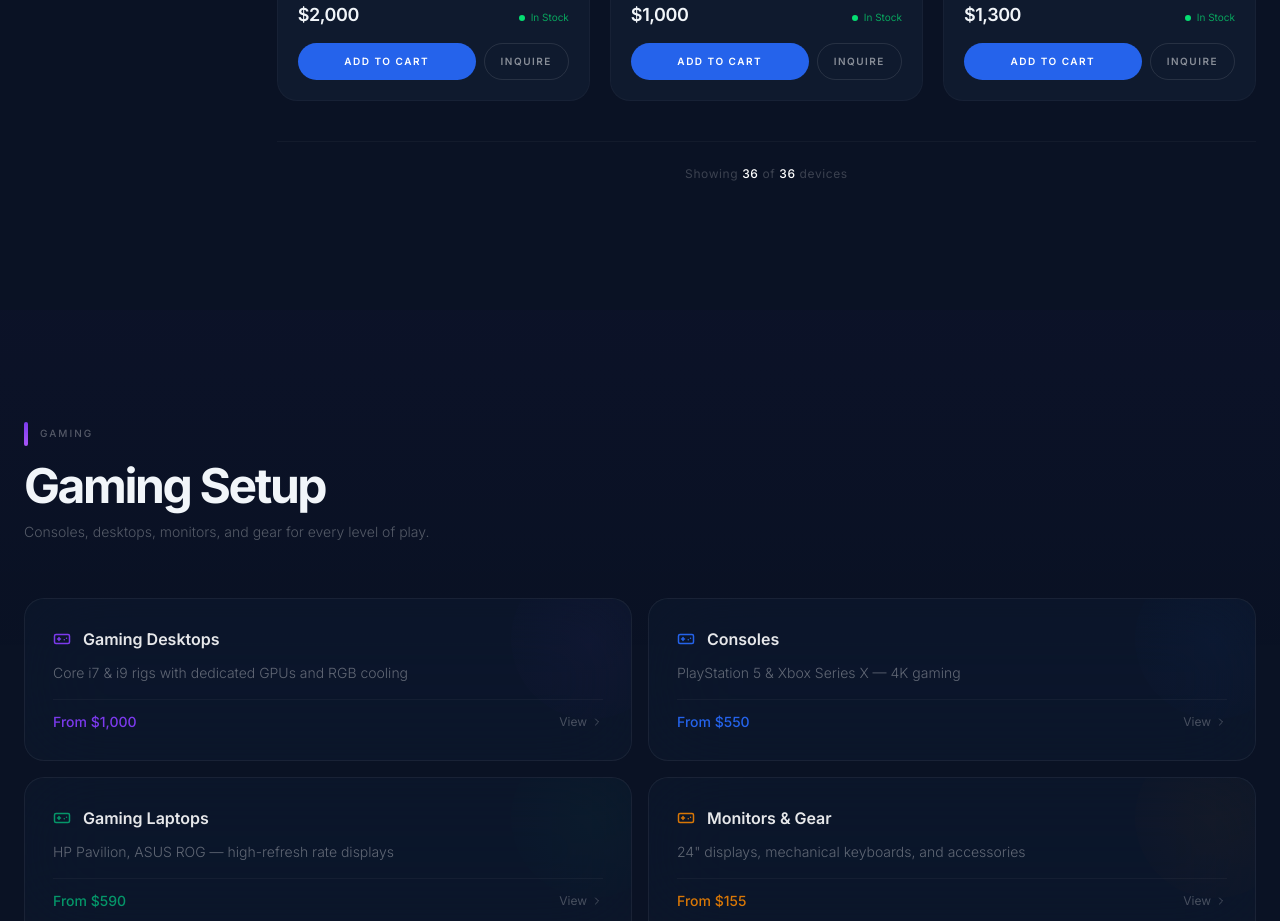
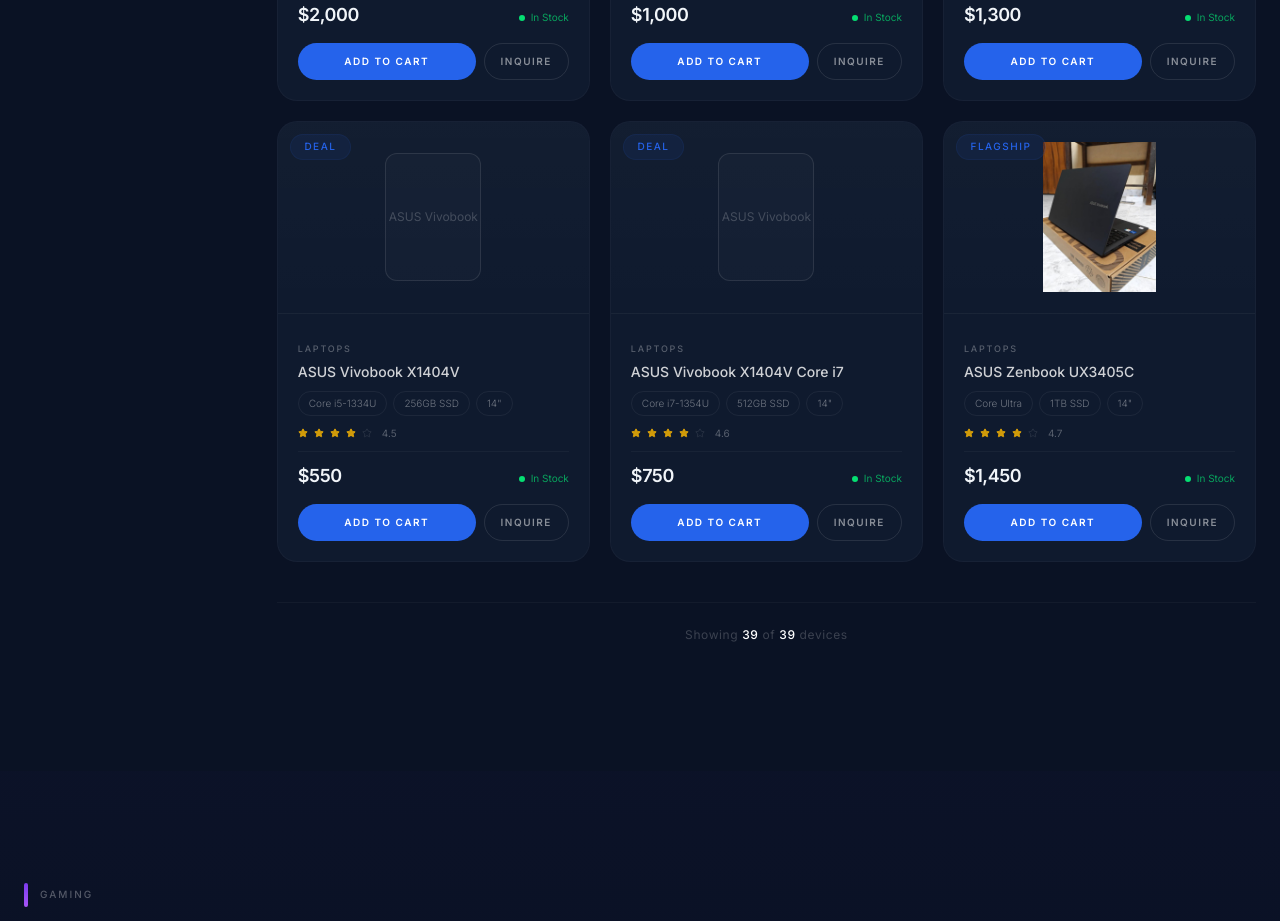
Before and after one commit to guvazakundai-pixel/premiumtec, a Next.js app: page / in a window 1280 px wide. Shown: the part 7760-8681 px from the top of the page. Built offline with nearby package versions, Linux system fonts and the light colour scheme.

Commit message:
Add 3 ASUS laptops (Vivobook X1404V i5/i7, Zenbook UX3405C)

```diff
--- a/app/products/data.js
+++ b/app/products/data.js
@@ -368,6 +368,34 @@
     description: 'Apple iPad M5 with 8GB RAM and 256GB storage. The ultimate creative and productivity tablet with M5 chip performance.',
     features: ['Apple M5 Chip', '8GB RAM', '256GB Storage', '13" Liquid Retina XDR Display', 'USB-C', 'iPadOS'],
   },
+  {
+    id: 43, name: 'ASUS Vivobook X1404V', category: 'Laptops',
+    slug: 'asus-vivobook-x1404v-i5',
+    processor: 'Core i5-1334U 13th Gen', storage: '256GB SSD',
+    display: '14" FHD', price: 550, originalPrice: null,
+    badge: 'DEAL', inStock: true, rating: 4.5, reviews: 0,
+    description: 'ASUS Vivobook X1404V with Core i5-1334U 13th Gen, 12GB RAM, 256GB SSD, and 14" FHD display. Reliable everyday performance.',
+    features: ['Core i5-1334U 13th Gen', '12GB RAM', '256GB SSD', '14" FHD Display', 'Windows 11', 'Slim Design'],
+  },
+  {
+    id: 44, name: 'ASUS Vivobook X1404V Core i7', category: 'Laptops',
+    slug: 'asus-vivobook-x1404v-i7',
+    processor: 'Core i7-1354U 13th Gen', storage: '512GB SSD',
+    display: '14" FHD', price: 750, originalPrice: null,
+    badge: 'DEAL', inStock: true, rating: 4.6, reviews: 0,
+    description: 'ASUS Vivobook X1404V with Core i7-1354U 13th Gen, 12GB RAM, 512GB SSD, 14" FHD display, and Windows 11.',
+    features: ['Core i7-1354U 13th Gen', '12GB RAM', '512GB SSD', '14" FHD Display', 'Windows 11', 'Slim Design'],
+  },
+  {
+    id: 45, name: 'ASUS Zenbook UX3405C', category: 'Laptops',
+    slug: 'asus-zenbook-ux3405c',
+    processor: 'Core Ultra 9 285H Series 2', storage: '1TB SSD',
+    display: '14" Touchscreen', price: 1450, originalPrice: null,
+    badge: 'FLAGSHIP', inStock: true, rating: 4.7, reviews: 0,
+    image: '/images/asus-zenbook-ux3405c.jpg',
+    description: 'ASUS Zenbook UX3405C in Jasper Gray with Core Ultra 9 285H Series 2, 32GB RAM, 1TB SSD, and 14" touchscreen. Premium ultrabook.',
+    features: ['Core Ultra 9 285H Series 2', '32GB RAM', '1TB SSD', '14" Touchscreen', 'Jasper Gray', 'Windows 11'],
+  },
 ];
 
 export function getProductBySlug(slug) {
@@ -379,7 +407,7 @@
 }
 
 export const categories = [
-  { slug: 'laptops', name: 'Laptops', icon: 'Monitor', count: 29, desc: 'Professional computing power' },
+  { slug: 'laptops', name: 'Laptops', icon: 'Monitor', count: 32, desc: 'Professional computing power' },
   { slug: 'gaming', name: 'Gaming', icon: 'Gamepad2', count: 5, desc: 'Consoles, desktops & monitors' },
   { slug: 'accessories', name: 'Accessories', icon: 'Package', count: 3, desc: 'Printers, chargers & repairs' },
 ];
```
Also changed, not shown: public/images/asus-zenbook-ux3405c.jpg (added), 1 other file (tests, documents, lock files or other folders).
